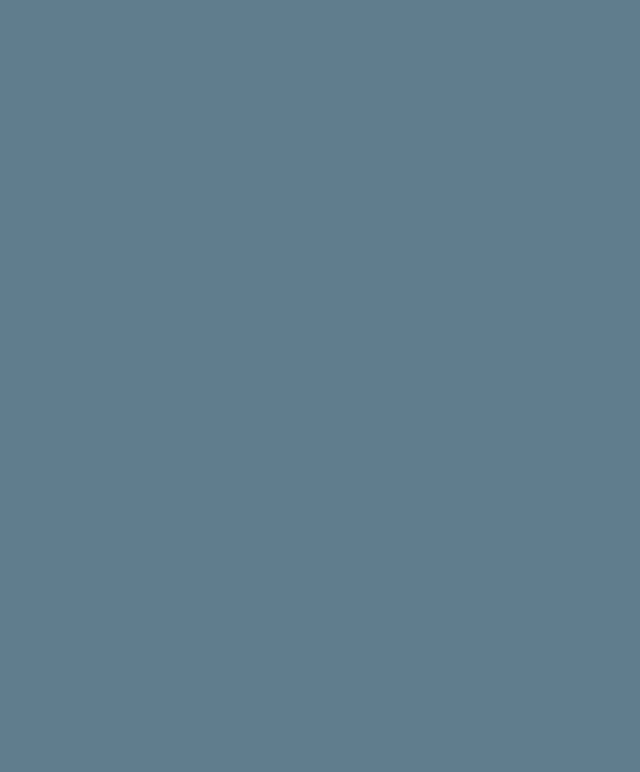
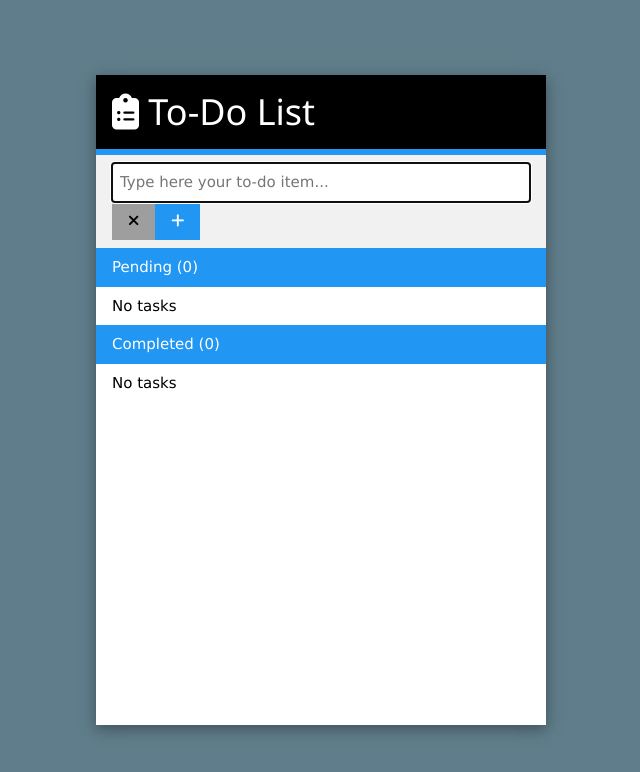
Before and after one commit to birneos/project-vue3-todo-list, a Vue app: page / in a window 1280 px wide. Shown: the top 772 px of the page, without its empty margins (319-959 px from the left). Built offline with nearby package versions, Linux system fonts and the light colour scheme.

Commit message:
final first version, add last style for todo-container and label

```diff
--- a/src/components/ToDos.vue
+++ b/src/components/ToDos.vue
@@ -1,3 +1,63 @@
+<template>
+    <div class="todo-container w3-white w3-card-4">
+        <!-- Simple header -->
+        <div class="w3-container w3-black w3-margin-0
+            w3-bottombar w3-border-blue">
+            <h1>
+                <i class="fa-solid fa-clipboard-list"></i>
+                To-Do List
+            </h1>
+        </div>
+
+
+    <!-- User input // 3-->
+    <div class="w3-container flex-container w3-light-gray w3-padding">
+        <input class="w3-input w3-border-0" type="text"
+            autofocus
+            v-model="_todo_text"
+            @keyup.enter="addToDo()"
+            placeholder="Type here your to-do item...">
+        <button class="w3-button w3-gray" @click="clearToDo()">
+            <i class="fa-solid fa-times"></i>
+        </button>
+        <button class="w3-button w3-blue" @click="addToDo()">
+            <i class="fa-solid fa-plus"></i>
+        </button>
+    </div>
+
+
+    <!-- List of pending items -->                                    <!-- //4 -->
+    <div class="w3-padding w3-blue">Pending ({{ _pending.length }})</div>
+    <div class="w3-padding" v-for="todo in _pending" :key="todo.id">
+        <label>
+            <input type="checkbox" v-model="todo.checked">
+            <span class="w3-margin-left">
+                {{ todo.text }}
+            </span>
+    </label>
+    </div>
+    <div class="w3-padding" v-show="_pending.length == 0">No tasks</div>
+    <!-- List of completed tasks -->                                 <!--  //5 -->
+    <div class="w3-padding w3-blue">Completed ({{ _done.length }})
+    </div>
+    <div class="w3-padding" v-for="todo in _done" :key="todo.id">
+        <label>
+            <input type="checkbox" v-model="todo.checked">
+            <span class="w3-margin-left">
+                {{ todo.text }}
+            </span>
+        </label>
+    </div>
+    <div class="w3-padding" v-show="_done.length == 0">              <!--  //6 -->
+    No tasks
+    </div>
+
+
+    </div>
+
+</template>
+
+
 <script setup>
 import { ref, computed } from "vue"                        //1
 const                                                      //2
@@ -20,5 +80,9 @@ function addToDo() {                                       //6
     }
 }
 </script>
-<template>
-</template>
+
+<style scoped>
+    .todo-container {max-width: 100%; min-width: 30rem;}
+    label {cursor: pointer; display: flex;}
+
+</style>
```
